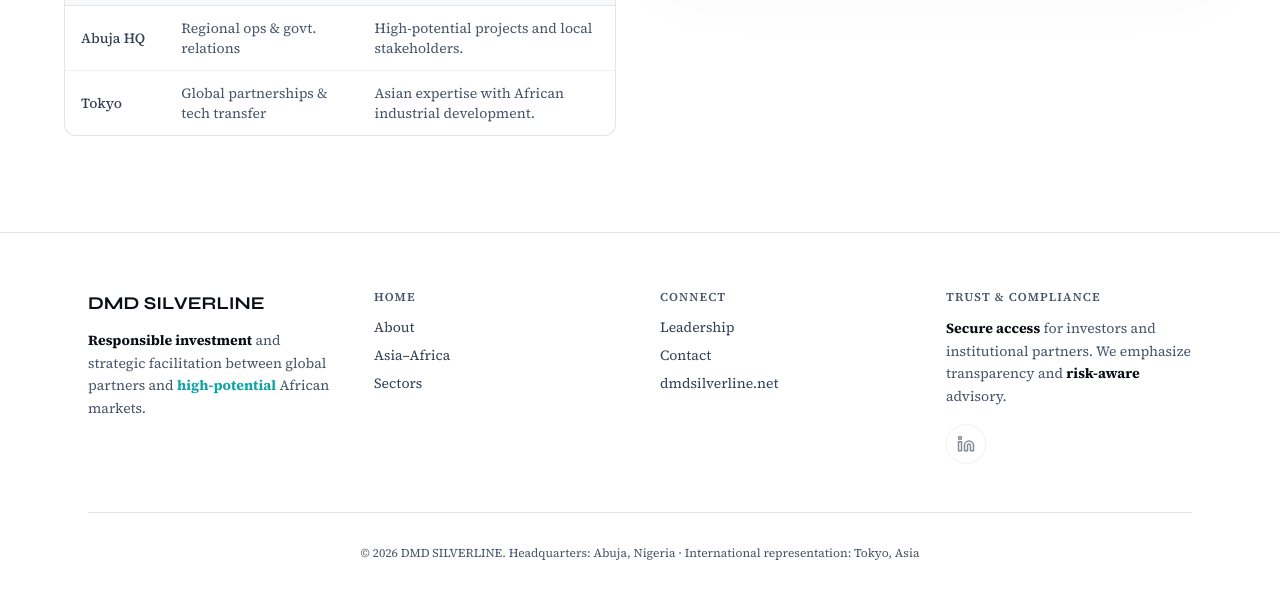
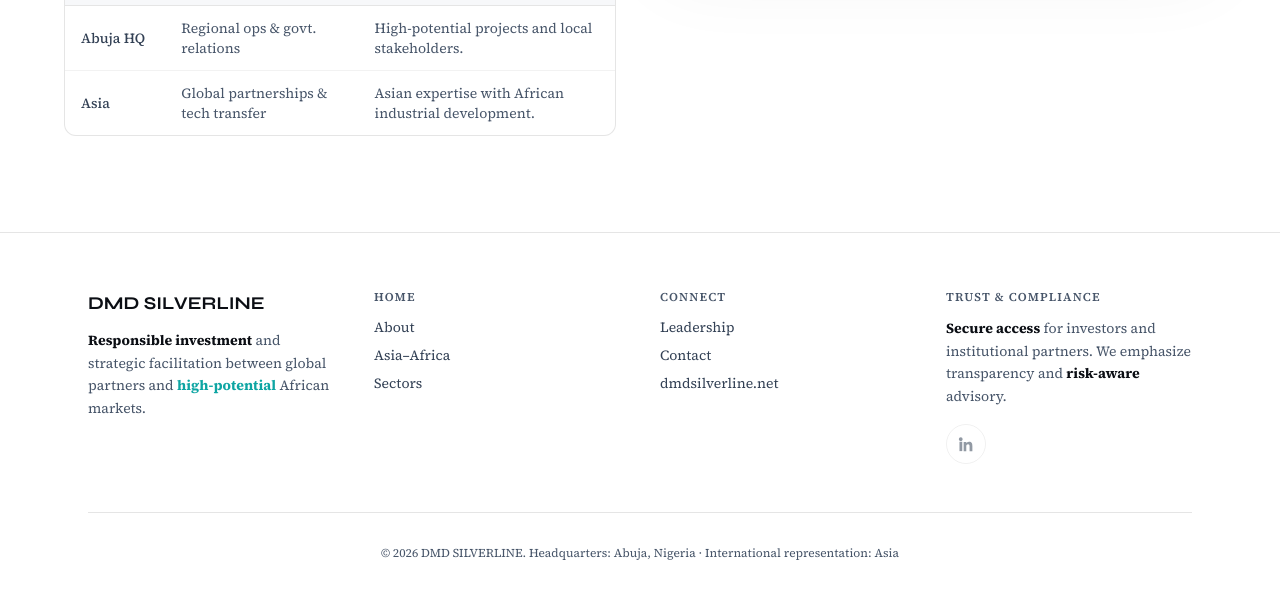
Before and after one commit to kendoriddy/dmd, a Next.js app: page /contact in a window 1280 px wide. Shown: the part 949-1548 px from the top of the page. Built offline with nearby package versions, Linux system fonts and the light colour scheme.

Commit message:
feat: update app with product owner recommendations

```diff
--- a/src/app/about/page.tsx
+++ b/src/app/about/page.tsx
@@ -92,7 +92,7 @@
               </div>
               <div className="flex justify-between gap-4 border-t border-black/10 pt-3">
                 <dt className="text-silver-500">{t.common.representation}</dt>
-                <dd className="text-right text-silver-200">Tokyo, Asia</dd>
+                <dd className="text-right text-silver-200">Asia</dd>
               </div>
             </dl>
             <Link
--- a/src/app/contact/page.tsx
+++ b/src/app/contact/page.tsx
@@ -111,7 +111,7 @@
             Connecting the world to Africa
           </h1>
           <p className="mt-4 font-body text-lg text-silver-400 leading-relaxed">
-            Abuja and Tokyo anchor our operations. This page reflects DMD
+            Abuja and Asia anchor our operations. This page reflects DMD
             SILVERLINE&apos;s role as an international{" "}
             <strong className="text-silver-200">bridge</strong>—with secure,
             high-trust channels for investors and institutional partners.
@@ -126,7 +126,7 @@
             <p className="mt-2 font-body text-sm text-silver-500">
               Pulsing nodes:{" "}
               <strong className="text-growth-light">Abuja</strong> (HQ) and{" "}
-              <strong className="text-silver-300">Tokyo</strong> (partnerships).
+              <strong className="text-silver-300">Asia</strong> (partnerships).
               The silver arc symbolizes active technology transfer and trade
               flow.
             </p>
@@ -162,7 +162,7 @@
                   </tr>
                   <tr>
                     <td className="px-4 py-3 font-medium text-silver-300">
-                      Tokyo
+                      Asia
                     </td>
                     <td className="px-4 py-3">
                       Global partnerships &amp; tech transfer
--- a/src/app/leadership/page.tsx
+++ b/src/app/leadership/page.tsx
@@ -24,7 +24,7 @@
   },
   {
     region: "Asia–Nigeria corridor",
-    text: "Architecting long-term investment partnerships and industrial modernization between Tokyo, broader Asia, and Abuja.",
+    text: "Architecting long-term investment partnerships and industrial modernization between Asia and Abuja.",
   },
 ];
 
--- a/src/app/partnership/page.tsx
+++ b/src/app/partnership/page.tsx
@@ -164,7 +164,7 @@
                 <strong className="text-silver-200">
                   International representation:
                 </strong>{" "}
-                Tokyo, Asia — global partnerships and technology transfer.
+                Asia — global partnerships and technology transfer.
               </li>
               <li>
                 <strong className="text-silver-200">Strategic reach:</strong>{" "}
--- a/src/components/bridge/GlobalMapNodes.tsx
+++ b/src/components/bridge/GlobalMapNodes.tsx
@@ -54,7 +54,7 @@
             transition={{ duration: 2.5, repeat: Infinity }}
           />
         </g>
-        {/* Tokyo approx right-upper */}
+        {/* Asia approx right-upper */}
         <g transform="translate(720, 95)">
           <circle r="14" fill="#e2e6ec" opacity={0.2} />
           <motion.circle
@@ -69,7 +69,7 @@
         <span className="text-growth-light">●</span> Abuja — HQ
       </div>
       <div className="pointer-events-none absolute right-3 top-3 rounded-lg bg-black/50 px-3 py-2 text-xs text-silver-300 backdrop-blur-sm">
-        <span className="text-silver-200">●</span> Tokyo — Partnerships
+        <span className="text-silver-200">●</span> Asia — Partnerships
       </div>
     </div>
   );
--- a/src/components/layout/Footer.tsx
+++ b/src/components/layout/Footer.tsx
@@ -1,7 +1,6 @@
 "use client";
 
 import Link from "next/link";
-import { Linkedin } from "lucide-react";
 import { useLanguage } from "@/context/LanguageContext";
 
 export function Footer() {
@@ -89,14 +88,40 @@
                 aria-label="LinkedIn (coming soon)"
                 role="img"
               >
-                <Linkedin size={18} />
+                <svg
+                  width="18"
+                  height="18"
+                  viewBox="0 0 24 24"
+                  fill="none"
+                  xmlns="http://www.w3.org/2000/svg"
+                  aria-hidden
+                >
+                  <path
+                    d="M4.98 3.5C4.98 4.88 3.87 6 2.5 6C1.12 6 0 4.88 0 3.5C0 2.12 1.12 1 2.5 1C3.87 1 4.98 2.12 4.98 3.5Z"
+                    transform="translate(2.5 2)"
+                    fill="currentColor"
+                    opacity="0.9"
+                  />
+                  <path
+                    d="M0 0H3.7V12.5H0V0Z"
+                    transform="translate(3.3 9)"
+                    fill="currentColor"
+                    opacity="0.9"
+                  />
+                  <path
+                    d="M0 0H3.55V1.71H3.6C4.09 0.78 5.29 -0.2 7.08 -0.2C10.88 -0.2 11.58 2.3 11.58 5.54V12.5H7.88V6.33C7.88 4.86 7.85 2.97 5.83 2.97C3.78 2.97 3.46 4.57 3.46 6.22V12.5H0V0Z"
+                    transform="translate(8.9 9.2)"
+                    fill="currentColor"
+                    opacity="0.9"
+                  />
+                </svg>
               </span>
             </div>
           </div>
         </div>
         <p className="mt-12 border-t border-black/10 pt-8 text-center text-xs text-silver-500">
           © {year} DMD SILVERLINE. {t.common.headquarters}: Abuja, Nigeria ·{" "}
-          {t.common.representation}: Tokyo, Asia
+          {t.common.representation}: Asia
         </p>
       </div>
     </footer>
```
